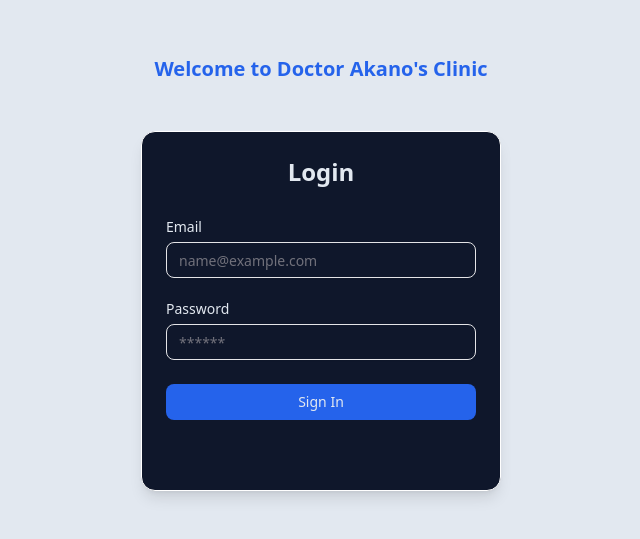
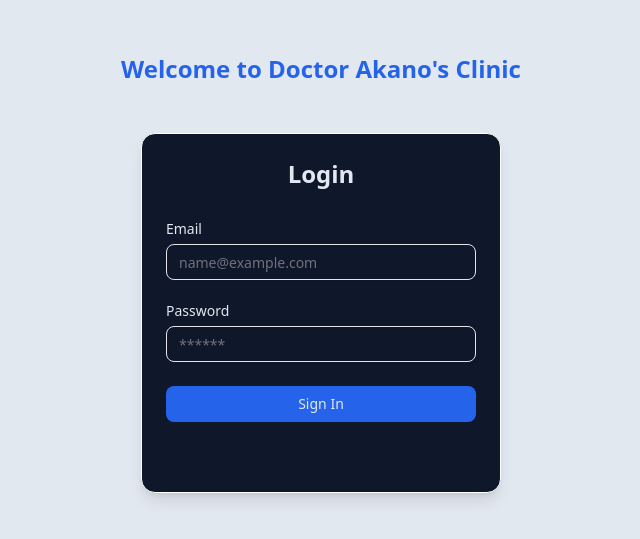
Before and after one commit to ldeji/shadcn-dashboard, a Next.js app: page / in a window 1280 px wide. Shown: the part 127-666 px from the top of the page, without its empty margins (319-959 px from the left). Built offline with nearby package versions, Linux system fonts and the light colour scheme.

Commit message:
new commit

```diff
--- a/app/page.tsx
+++ b/app/page.tsx
@@ -48,7 +48,7 @@ export default function LoginForm() {
   return (
     <div className="flex flex-col justify-center items-center gap-8 text-center h-screen bg-light-gray">
       {/* We use a Card to make it look nice */}
-      <p className="text-2xl md:text-xl text-medical-blue-1 font-extrabold mb-4">Welcome to Doctor Akano's Clinic</p>
+      <p className="text-2xl md:text-1xl text-medical-blue-1 font-extrabold mb-4">Welcome to Doctor Akano's Clinic</p>
       <Card className="w-90 h-90 shadow-lg bg bg-slate-900 border border-white">
         <CardHeader>
           <CardTitle className="text-2xl font-bold text-center text-light-gray">Login</CardTitle>
```
